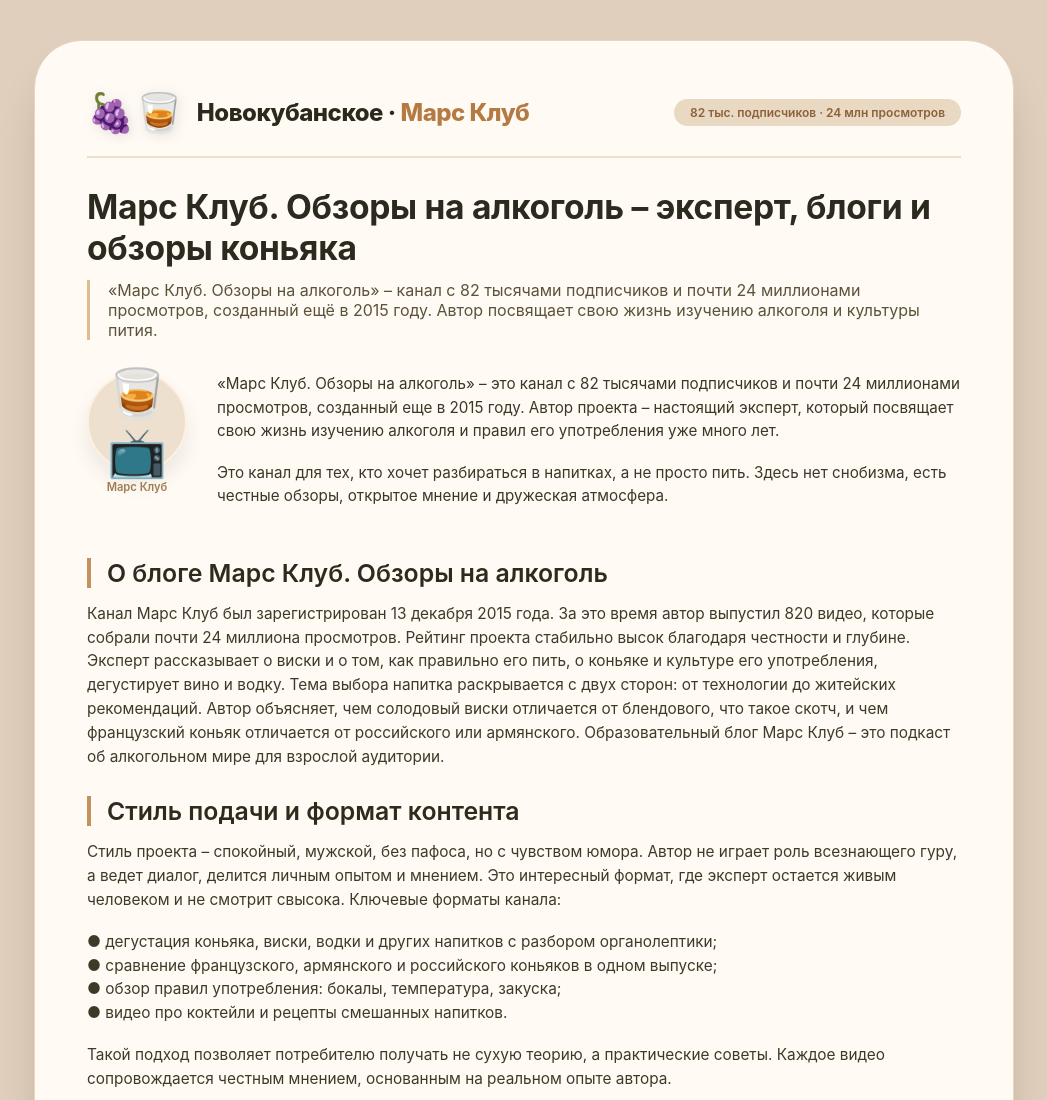
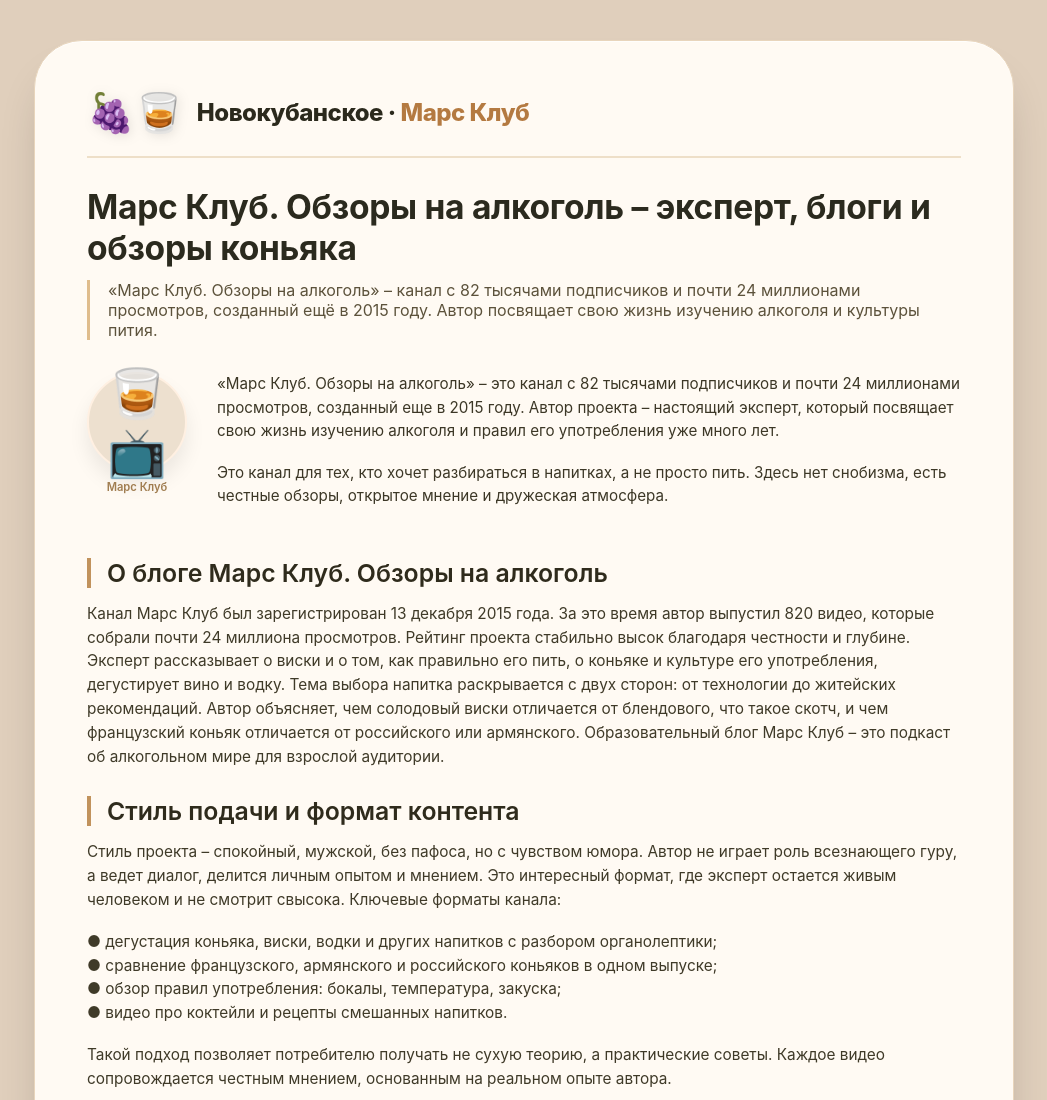
Before and after one commit to StasObzor2/mars-klub, a plain HTML site: page index.html in a window 1280 px wide. Shown: the top 1100 px of the page, without its empty margins (116-1163 px from the left). Drawn offline with Linux system fonts and the light colour scheme.

Commit message:
Update index.html

```diff
--- a/index.html
+++ b/index.html
@@ -266,7 +266,6 @@
                 <span class="brand-icon">🍇🥃</span>
                 <div class="brand-name">Новокубанское · <span>Марс Клуб</span></div>
             </div>
-            <div class="expert-tag">82 тыс. подписчиков · 24 млн просмотров</div>
         </div>
 
         <h1>Марс Клуб. Обзоры на алкоголь</a> – эксперт, блоги и обзоры коньяка</h1>
```
